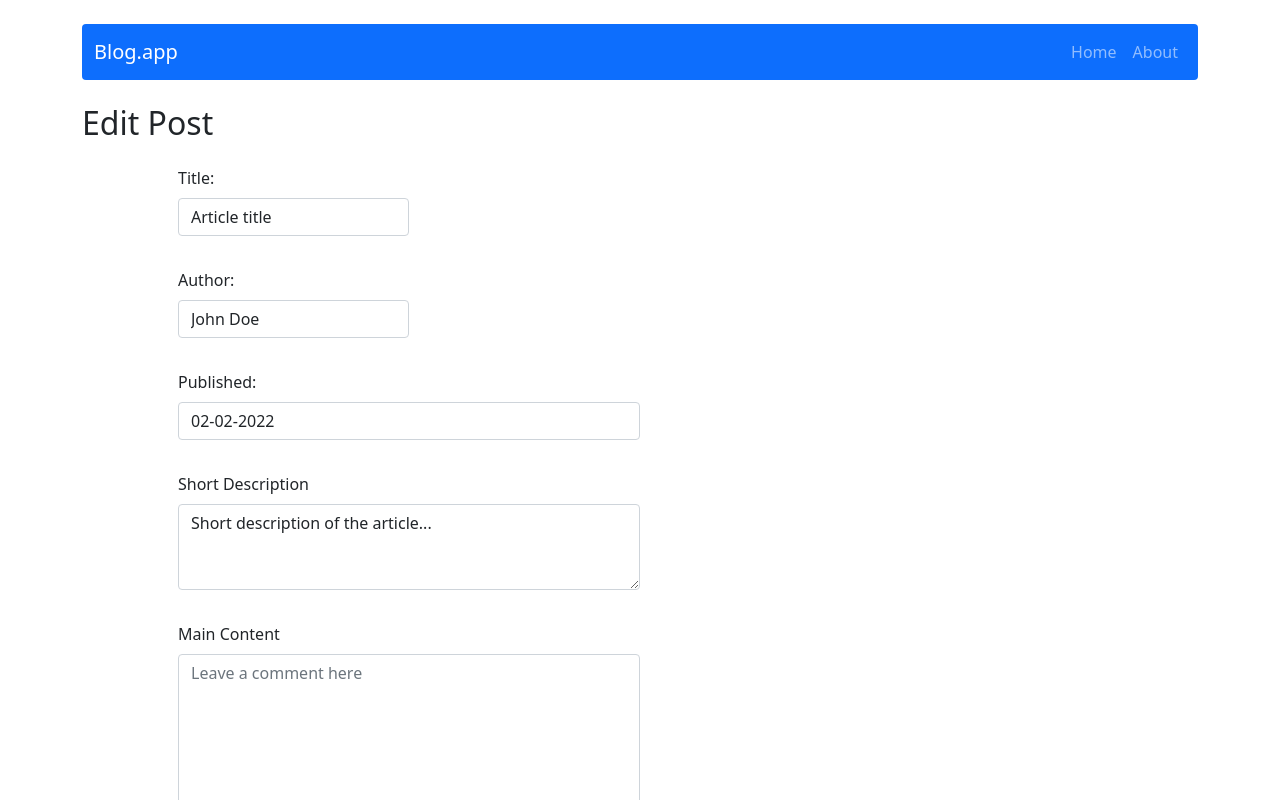
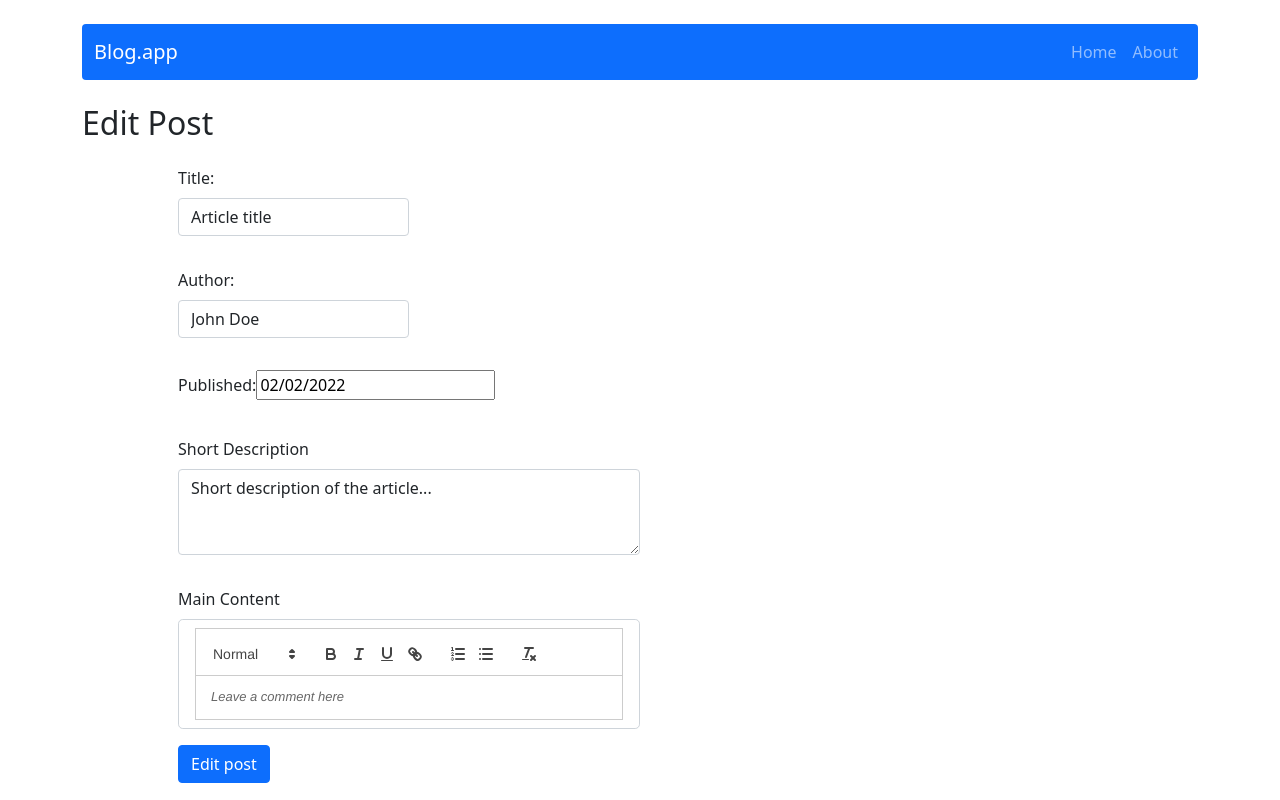
Before and after one commit to dosypinski/blog_app, a React (Create React App) app: page /post/edit/1 in a window 1280 px wide. Shown: the top 800 px of the page. Built offline with nearby package versions, Linux system fonts and the light colour scheme.

Commit message:
add post validation & datePicker & quill(problem)

```diff
--- a/package.json
+++ b/package.json
@@ -12,6 +12,8 @@
     "react-bootstrap": "^2.2.2",
     "react-datepicker": "^4.7.0",
     "react-dom": "^18.0.0",
+    "react-hook-form": "^7.31.1",
+    "react-quill": "^2.0.0-beta.4",
     "react-redux": "7.2.6",
     "react-router-dom": "6.0.1",
     "react-scripts": "5.0.0",
--- a/src/components/features/Posts/PostForm.js
+++ b/src/components/features/Posts/PostForm.js
@@ -1,70 +1,82 @@
 import { useState } from "react";
 import { Button, Form, FormControl, FormGroup, FormLabel} from "react-bootstrap"
+import ReactQuill from "react-quill";
+import 'react-quill/dist/quill.snow.css';
+import DatePicker from "react-datepicker"
+import "react-datepicker/dist/react-datepicker.css";
+import { useForm } from "react-hook-form";
 
 const PostForm = ({action, actionText, ...props}) => {
 
     const [title, setTitle] = useState(props.title || '');
     const [author, setAuthor] = useState(props.author || '');
-    const [publishedDate, setPublishedDate] = useState(props.publishedDate || '');
+    const [publishedDate, setPublishedDate] = useState(props.publishedDate || new Date());
     const [shortDescription, setShortDescription] = useState(props.shortDescription || '');
     const [mainContent, setMainContent] = useState(props.mainContent || '');
+    const [mainContentError, setMainContentError] = useState(false);
+    const [dateError, setDateError] = useState(false);
+
+    const { register, handleSubmit: validate, formState: { errors } } = useForm();
 
     const handleSubmit = e => {
-        e.preventDefault();
+        setMainContentError(!mainContent)
+        setDateError(!publishedDate)
+        if(!mainContent || !publishedDate)
         action({ title, author, publishedDate, shortDescription, mainContent})
-    }
+    };
 
     return (
-        <Form className="col-6 mx-5 px-5" onSubmit={handleSubmit}>
+        <Form className="col-6 mx-5 px-5" onSubmit={validate(handleSubmit)}>
             <FormGroup className="py-3 col-6">
                 <FormLabel>Title:</FormLabel>
                 <FormControl
+                    {...register("title", { required: true, minLength: 3})}
                     placeholder="Enter Title"
                     value={title}
                     onChange={e => setTitle(e.target.value)}
+                    type="text"
                 />
+                {errors.title && <small className="d-block form-text text-danger mt-2">This field is required</small>}
             </FormGroup>
 
             <FormGroup className="py-3 col-6">
                 <FormLabel>Author:</FormLabel>
                 <FormControl
+                    {...register("author", { required: true, minLength: 3})}
                     placeholder="Enter Author"
                     value={author}
                     onChange={e => setAuthor(e.target.value)}
                 />
+                {errors.author && <small className="d-block form-text text-danger mt-2">This field is required</small>}
             </FormGroup>
 
             <FormGroup className="py-3">
                 <FormLabel>Published:</FormLabel>
-                <Form.Control
-                    value={publishedDate}
-                    onChange={(e) => setPublishedDate(e.target.value)}
-                    type='text'
-                    placeholder='DD-MM-YYYY'
-                    required
-                />
+                <DatePicker selected={publishedDate} onChange={(date) => setPublishedDate(date)} dateFormat="dd/MM/yyyy" />
+                {dateError && <small className="d-block form-text text-danger mt-2">You must choose the date</small>}
             </FormGroup>
 
             <FormGroup className="py-3">
                 <FormLabel>Short Description</FormLabel>
                 <FormControl
+                    {...register("shortDescription", { required: true, minLength: 20})}
                     placeholder="Leave a comment here"
                     as="textarea"
                     rows={3}
                     value={shortDescription}
                     onChange={e => setShortDescription(e.target.value)}
                 />
+                {errors.shortDescription && <small className="d-block form-text text-danger mt-2">This field is required</small>}
             </FormGroup>
 
             <FormGroup className="py-3">
                 <FormLabel>Main Content</FormLabel>
                 <FormControl
-                    placeholder="Leave a comment here"
-                    as="textarea"
-                    rows={9}
-                    value={mainContent}
-                    onChange={e => setMainContent(e.target.value)}
+                     size='lg' theme='snow'
+                    as={ReactQuill} rows={9} placeholder="Leave a comment here"
+                    defaultValue={mainContent} onChange={setMainContent}
                 />
+                {mainContentError && <small className="d-block form-text text danger mt-2">Content can't be empty</small>}
             </FormGroup>
 
             <Button variant="primary" type="submit">
--- a/src/components/features/Posts/Posts.js
+++ b/src/components/features/Posts/Posts.js
@@ -2,6 +2,8 @@ import { Button, Card, Col, Row } from "react-bootstrap";
 import { useSelector } from "react-redux"
 import { NavLink } from "react-router-dom";
 import { getAllPosts } from "../../../redux/postsRedux"
+import dateToStr from "../../../utils/dateToStr";
+
 
 const Posts = () => {
 
@@ -19,7 +21,7 @@ const Posts = () => {
                 </Card.Text>
                 <Card.Text>
                   <b>Published: </b>
-                  {post.publishedDate}
+                  {dateToStr(post.publishedDate)}
                 </Card.Text>
                 <Card.Text>{post.shortDescription}</Card.Text>
                 <Button variant="primary" as={NavLink} to={`/post/${post.id}`}>
--- a/src/components/pages/Post/SinglePost/SinglePost.js
+++ b/src/components/pages/Post/SinglePost/SinglePost.js
@@ -3,6 +3,7 @@ import { Button, Col, Container, Modal, Row } from "react-bootstrap";
 import { useDispatch, useSelector } from "react-redux";
 import { Link, Navigate, useParams } from "react-router-dom";
 import { getPostById, removePost } from "../../../../redux/postsRedux";
+import dateToStr from "../../../../utils/dateToStr";
 
 
 const SinglePost = () => {
@@ -34,9 +35,9 @@ const SinglePost = () => {
             </p>
             <p>
               <b>Published: </b>
-              {post.publishedDate}
+              {dateToStr(post.publishedDate)}
             </p>
-            <p>{post.content}</p>
+            <p dangerouslySetInnerHTML={{ __html: post.content }} />
             </Col>
             <Col md="4">
               <Link key={post.id} to={`/post/edit/${post.id}`}>
--- a/src/redux/initialState.js
+++ b/src/redux/initialState.js
@@ -5,7 +5,7 @@ const inititalState = {
             title: 'Article title',
             shortDescription: 'Short description of the article...',
             content: 'Main content of the article',
-            publishedDate: '02-02-2022',
+            publishedDate:  new Date('02-02-2022'),
             author: 'John Doe'
         },
         {
@@ -13,7 +13,7 @@ const inititalState = {
             title: 'Article title II',
             shortDescription: 'Short description of the article...',
             content: 'Main content of the article',
-            publishedDate: '07-07-2022',
+            publishedDate: new Date('07-07-2022'),
             author: 'John Doe'
         },
         {
@@ -21,7 +21,7 @@ const inititalState = {
             title: 'Article title III',
             shortDescription: 'Short description of the article...',
             content: 'Main content of the article',
-            publishedDate: '06-03-2020',
+            publishedDate: new Date('06-03-2020'),
             author: 'John Doe'
         },
     ],
--- /dev/null
+++ b/src/utils/dateToStr.js
@@ -0,0 +1,14 @@
+const dateToStr = (date) => {
+    let year = date.getFullYear();
+
+    let month = (1 + date.getMonth()).toString();
+    month = month.length > 1 ? month : '0' + month;
+
+    let day = date.getDate().toString();
+    day = day.length > 1 ? day : '0' + day;
+
+
+    return day + '/' + month + '/' + year
+};
+
+export default dateToStr;
```
Also changed, not shown: 1 other file (tests, documents, lock files or other folders).
